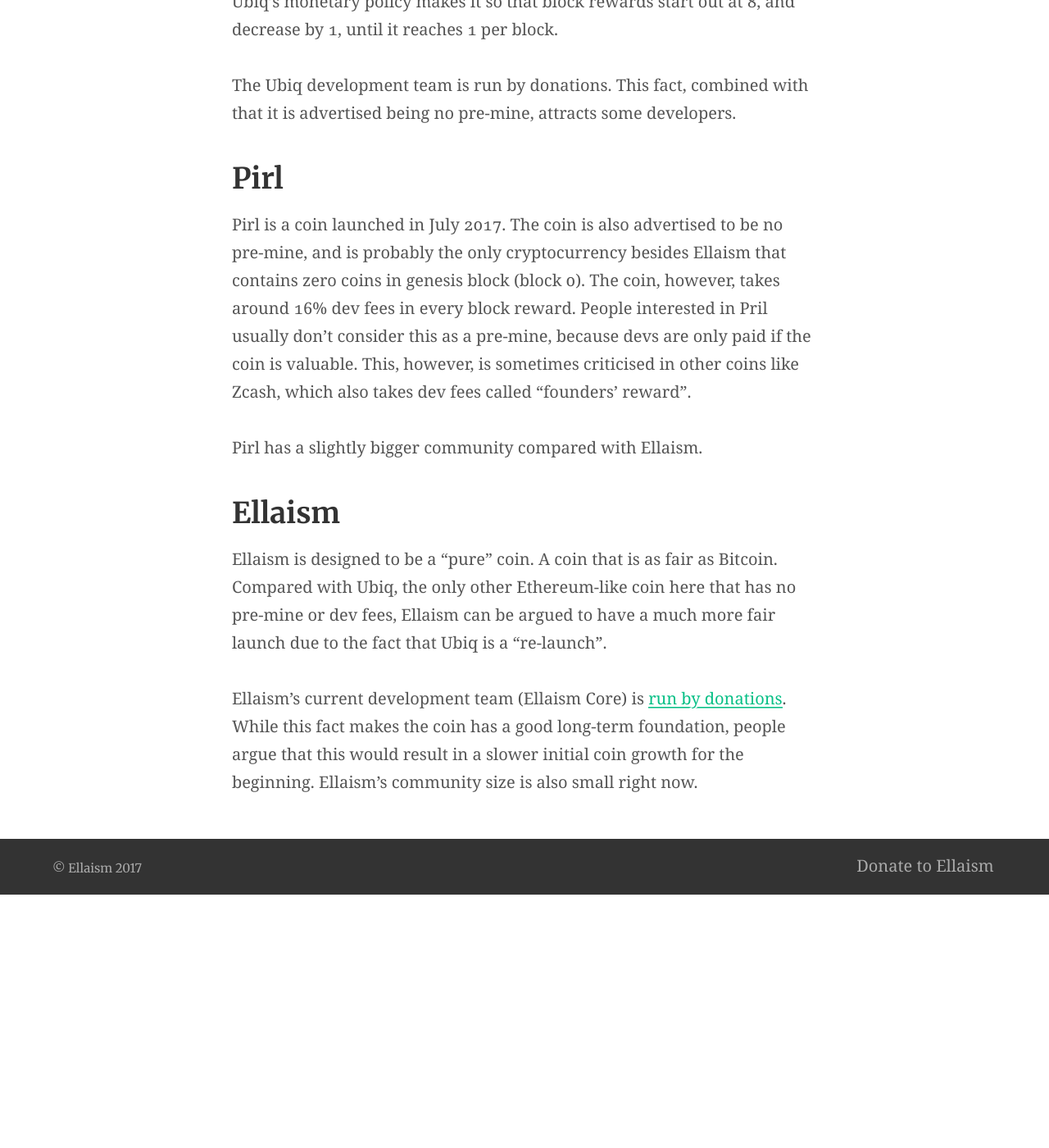
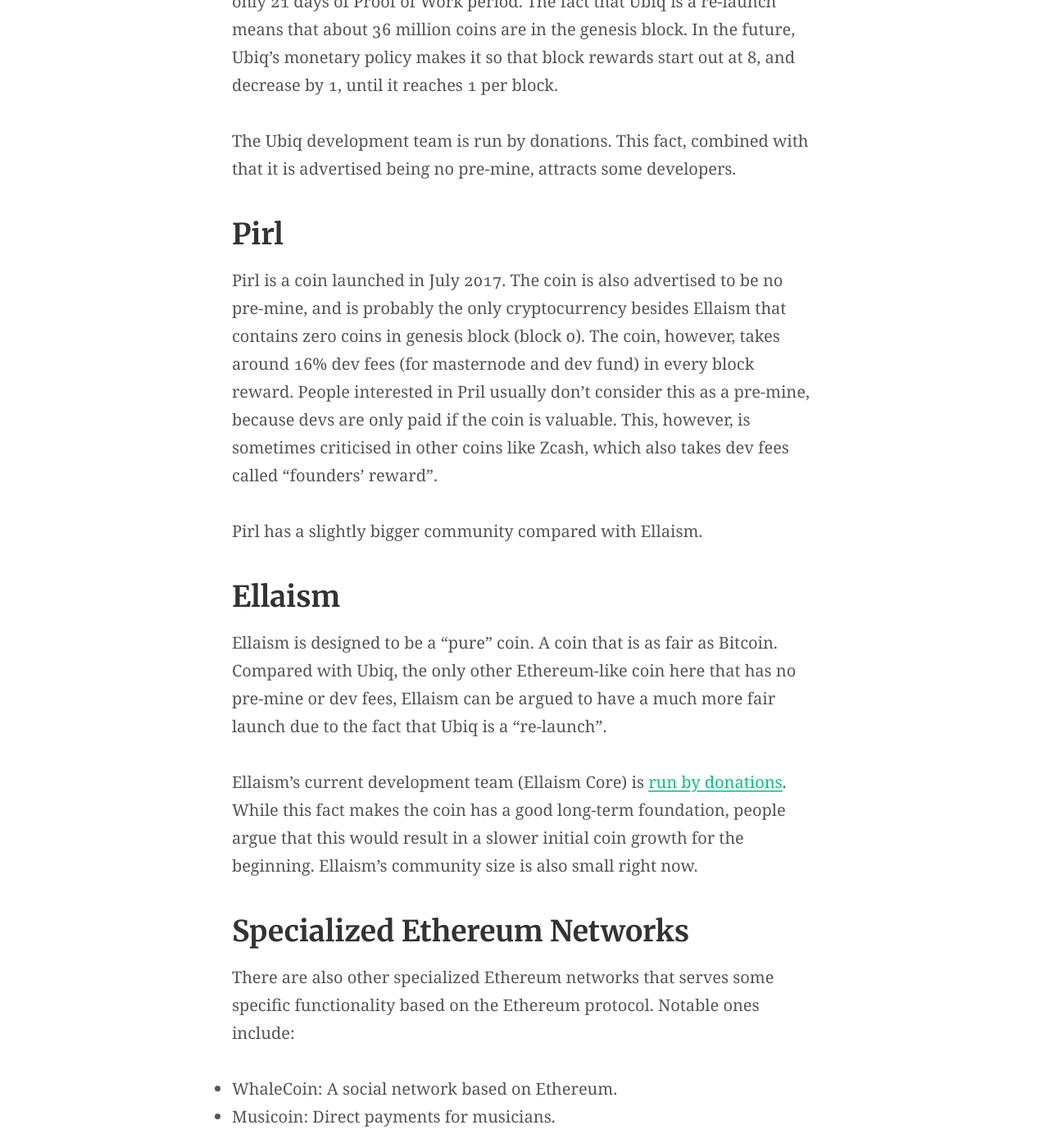
Before and after one commit to ellaism/ellaism.org, a Jekyll site: the page built from comparison.md, in a window 1280 px wide and 1400 px high, scrolled down 2285 px. Shown: the whole window at 82% size. Built offline with Jekyll 4.4.1, drawn with Linux system fonts in a browser that asks for light colours; our own code applies the rules of GitHub Pages for plain Markdown files; before the commit the page ends 3376 px from its top, so only the background shows below that; some of the changed text lies outside the part shown.

Commit message:
Add WhaleCoin and Musicoin

```diff
--- a/comparison.md
+++ b/comparison.md
@@ -52,6 +52,8 @@
 consists of 11.11 million coins pre-mined in the genesis block in which the
 founder controls the private key.
 
+The Expanse network also has the Tokenlab project.
+
 ## Ubiq
 
 Ubiq is a re-launch of Jumbucks (JBS) and is advertised to be no pre-mine. While
@@ -70,10 +72,10 @@
 Pirl is a coin launched in July 2017. The coin is also advertised to be no
 pre-mine, and is probably the only cryptocurrency besides Ellaism that contains
 zero coins in genesis block (block 0). The coin, however, takes around 16% dev
-fees in every block reward. People interested in Pril usually don't consider
-this as a pre-mine, because devs are only paid if the coin is valuable. This,
-however, is sometimes criticised in other coins like Zcash, which also takes dev
-fees called "founders' reward".
+fees (for masternode and dev fund) in every block reward. People interested in
+Pril usually don't consider this as a pre-mine, because devs are only paid if
+the coin is valuable. This, however, is sometimes criticised in other coins like
+Zcash, which also takes dev fees called "founders' reward".
 
 Pirl has a slightly bigger community compared with Ellaism.
 
@@ -88,3 +90,11 @@
 donations](/roadmap/). While this fact makes the coin has a good long-term
 foundation, people argue that this would result in a slower initial coin growth
 for the beginning. Ellaism's community size is also small right now.
+
+## Specialized Ethereum Networks
+
+There are also other specialized Ethereum networks that serves some specific
+functionality based on the Ethereum protocol. Notable ones include:
+
+* WhaleCoin: A social network based on Ethereum.
+* Musicoin: Direct payments for musicians.
```
